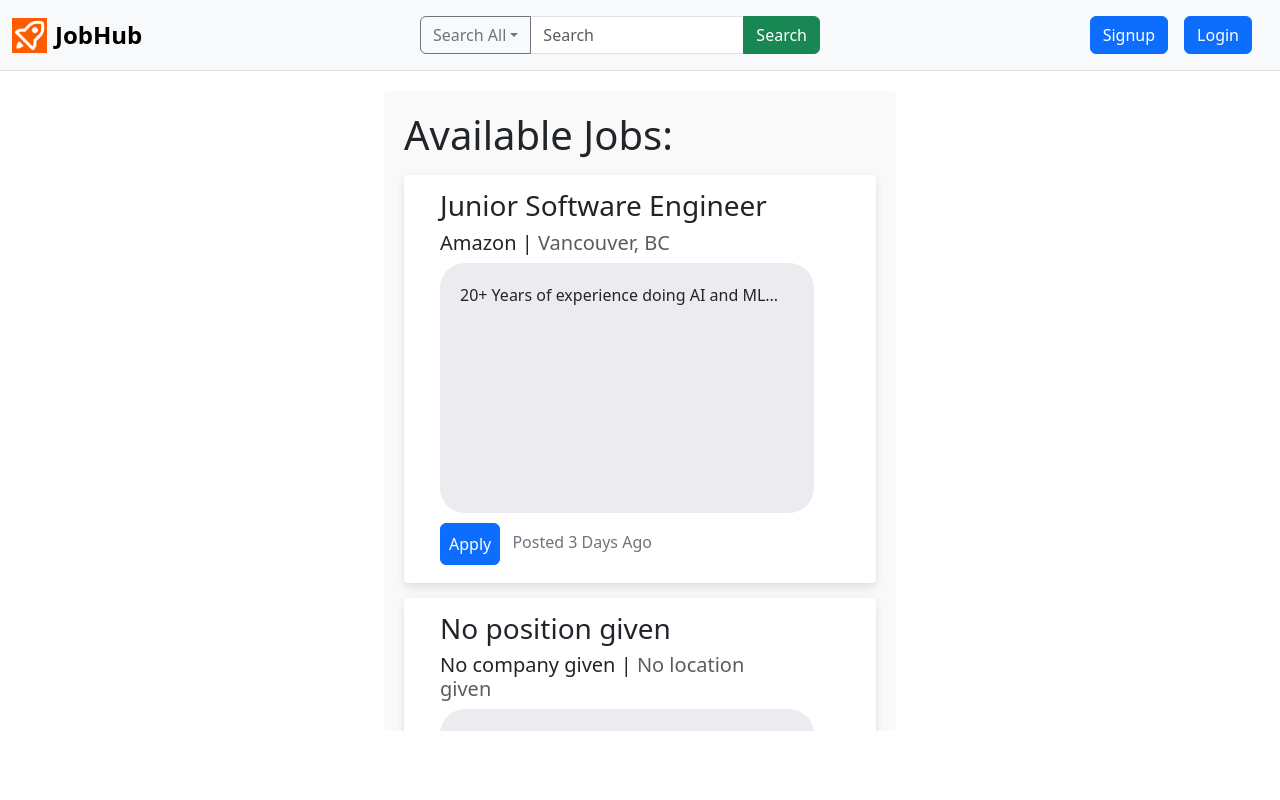
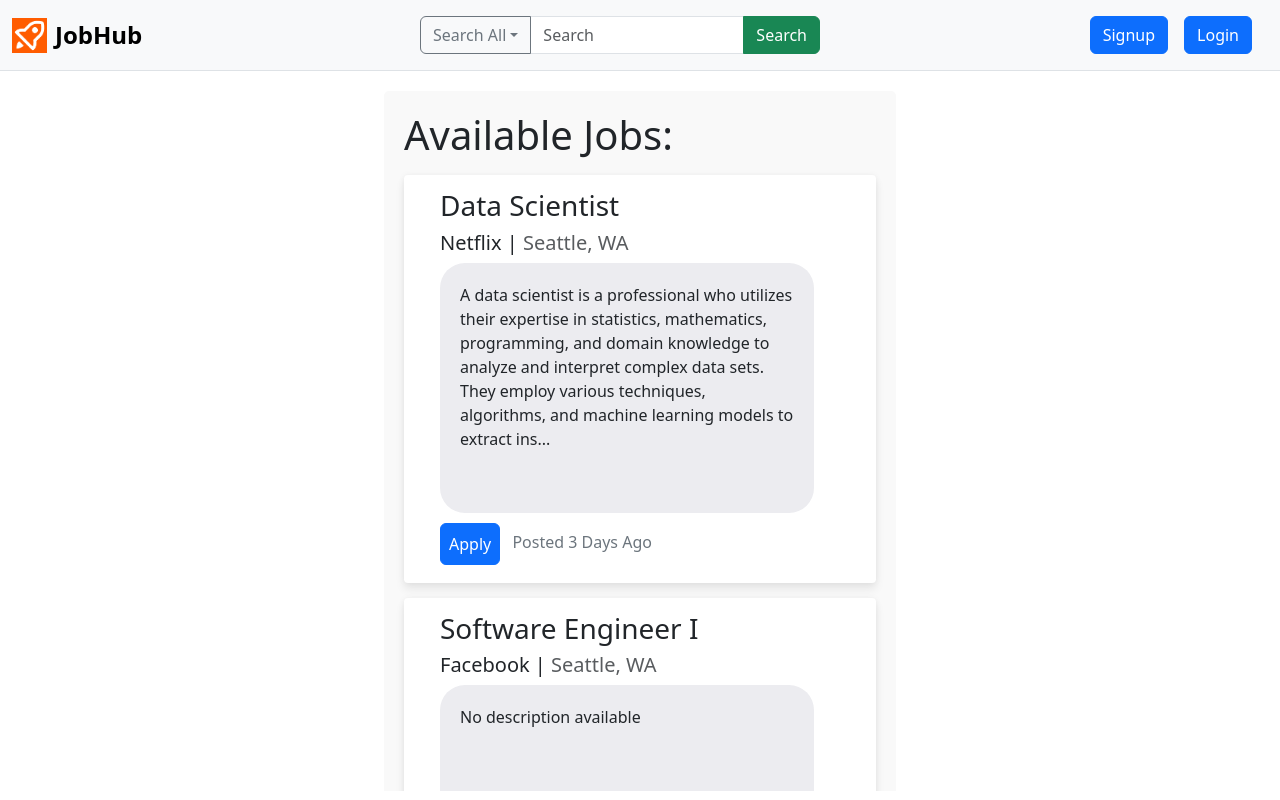
Before and after one commit to paulhuii/SENG401-Project, a React (Create React App) app in the folder client/: page /JobBoard in a window 1280 px wide. Built offline with nearby package versions, Linux system fonts and the light colour scheme.

Commit message:
initial update

```diff
--- a/client/src/JobBoard.css
+++ b/client/src/JobBoard.css
@@ -1,10 +1,13 @@
 .jbpage-container {
     max-width: 40%;
-    height: 80vh; /* Set height to 100% of viewport height */
+    height: fit-content; /* Set height to 100% of viewport height */
     margin: 20px auto;
     padding: 20px;
     background-color: #f9f9f9;
     border-radius: 5px;
-    overflow-y: hidden;
-    overflow-x: hidden;
   }
+
+.jbpage {
+  height: 90vh;
+  overflow-y: auto;
+}
--- a/client/src/JobBoard.js
+++ b/client/src/JobBoard.js
@@ -4,19 +4,50 @@
 import JobListing from "./components/jobPosting/JobListing";
 import { Button } from 'react-bootstrap';
 import "./JobBoard.css"
+// import React from 'react';
+import { useState } from 'react';
 
 function JobBoard() {
 
+  var queryCounter = 0;
+
+  // TODO: An example of how data should be formatted in the array. Once backend is connected, you can make this empty and update it when required.
+  const[jobListingArray, updateJobListings] = useState([
+    {position:'Data Scientist', company:'Netflix', location:'Seattle, WA', description:"A data scientist is a professional who utilizes their expertise in statistics, mathematics, programming, and domain knowledge to analyze and interpret complex data sets. They employ various techniques, algorithms, and machine learning models to extract insights, patterns, and trends from data, which can be used to inform business decisions, solve problems, or drive innovation."},
+    {position:'Software Engineer I', company:'Facebook', location:'Seattle, WA', description:""},
+    {},
+    {}])
+
+    // TODO: A function that updates the list of job listings from the database
+    const fetchJobListings = () =>{
+      try {
+        // Get job listings from database that match query. My suggestion is to load a max of 25 job listings then have a "Next" button at the end of the list that will query the db again for the next 25
+        // updateJobListings([an array containing jobListings as formatted above])
+      } catch (err) {
+        console.log(err);
+      }
+    }
+
+    // Once a user enters the room, load the first 25
+    window.addEventListener("load", function(){
+      updateJobListings()
+      fetchJobListings();
+
+      queryCounter++;
+    })
+
   return (
-    <div className="jbpage-container">
-      <h1 className="page-title">Available Jobs:</h1>
-      {/* <Button type="button" class="btn btn-dark" id="filter"> Test Filter </Button> */}
-      <p/>
-      <div className="content">
-        <div class="card-columns" >
-            <JobListing position="Junior Software Engineer" company="Amazon" location="Vancouver, BC"
-              description="20+ Years of experience doing AI and ML"/>
-            <JobListing/>
+    <div className='jbpage'>
+      <div className="jbpage-container">
+        <h1 className="page-title">Available Jobs:</h1>
+        {/* <Button type="button" class="btn btn-dark" id="filter"> Test Filter </Button> */}
+        <p/>
+        <div className="content">
+          <div class="card-columns" overflow-y="auto">
+            {jobListingArray.map(jobInfo => (
+            <JobListing position={jobInfo.position} company={jobInfo.company} location={jobInfo.location} description={jobInfo.description} />
+            ))}
+          </div>
         </div>
       </div>
     </div>
```
